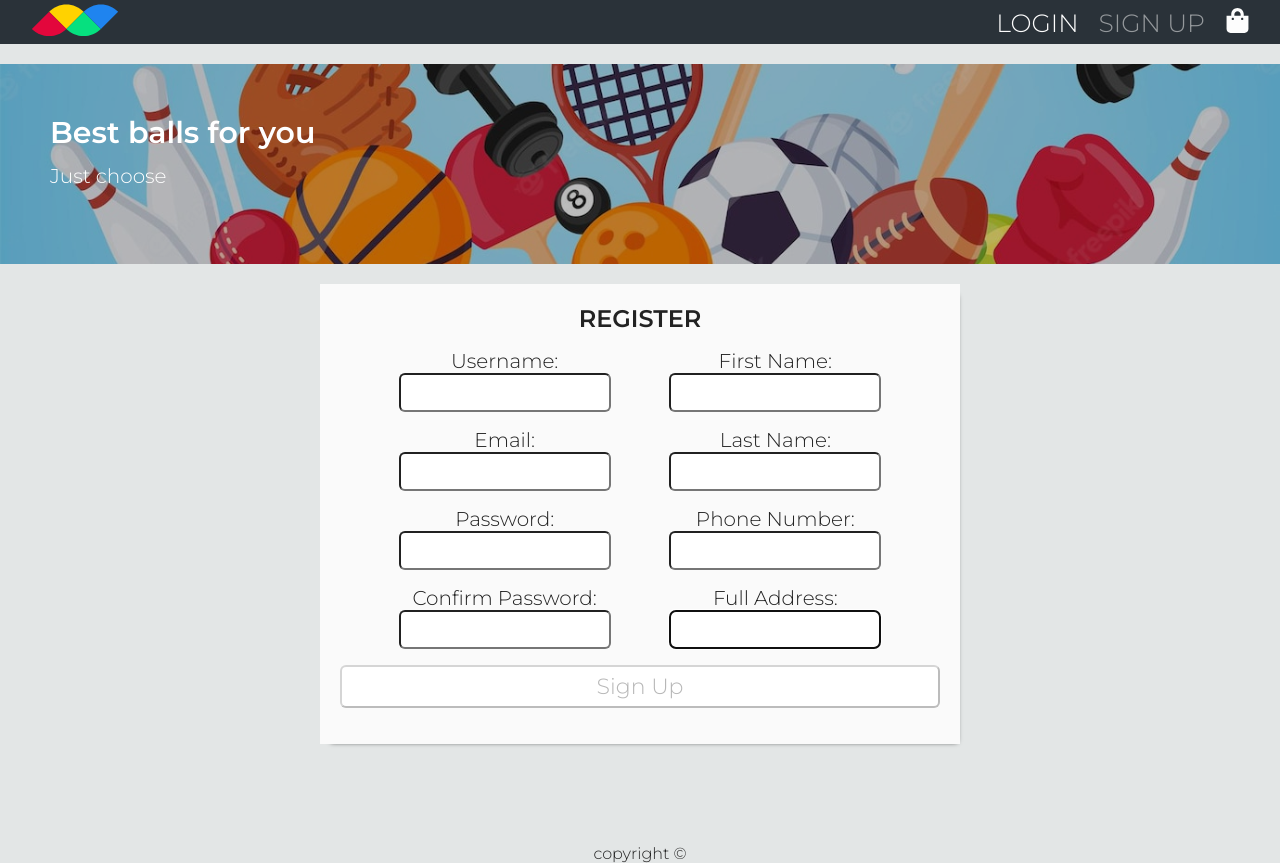
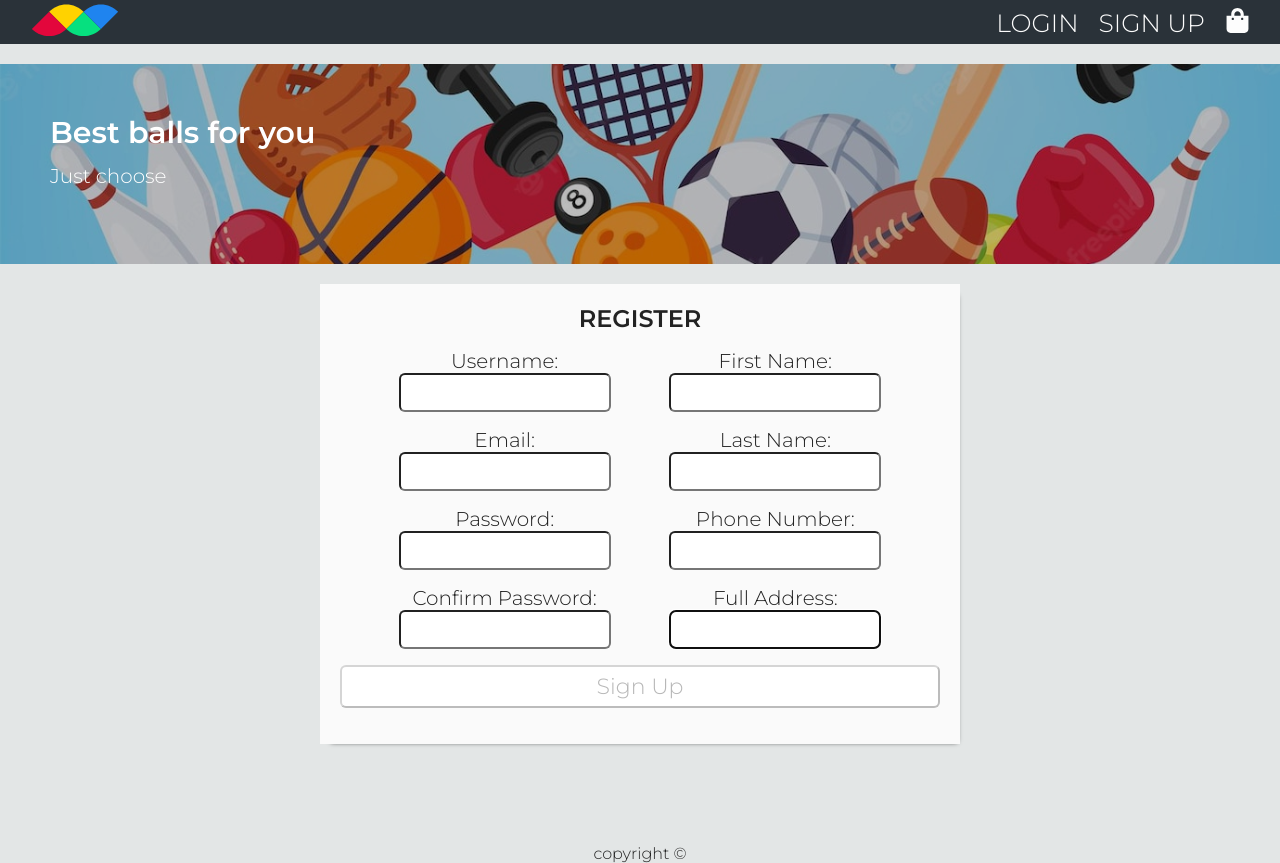
Before and after one commit to JeremyKomarov/commerce-project-FE, a React (Create React App) app: page /signup in a window 1280 px wide. Built offline with nearby package versions, Linux system fonts and the light colour scheme; no server answers.

Commit message:
fixed navbar
left to fixed the nav always show

```diff
--- a/src/components/navbar/Navbar.css
+++ b/src/components/navbar/Navbar.css
@@ -15,14 +15,12 @@
   margin-left: 30px;
 }
 
-li.active {
+.navbar li.active,
+.navbar li:hover  {
   opacity: 0.5;
+  cursor: pointer;
 }
 
-
-.navbar li:hover {
-  opacity: 0.5;
-}
 
 .nav-routes {
   padding-top: 8px;
@@ -33,24 +31,16 @@ li.active {
   margin-right: 30px;
 }
 
-.nav-routes li {
-  cursor: pointer;
-
-}
-
 .nav-routes li a
 {
   text-decoration: none;
   color: rgb(253, 253, 253);
 }
 
-.shop-cart-btn {
-  cursor: pointer;
-}
-
 .shop-cart-btn:hover,
 .shop-cart-btn.active{
   color: #dc3d3d;
+  opacity: 1 !important;
 }
 
 .nav-mobile{
@@ -82,49 +72,4 @@ li.active {
     .nav-routes.active {
       right: 0;
     }
-
-
-
-
-
-
-    /* .nav-container {
-      max-height: 60px;
-      width: 100%;
-      margin: 0 auto;
-      background-color: #2a3239;
-      display: flex;
-      justify-content: space-between;
-    }
-
-    .nav-routes {
-      display: flex;
-      font-size: 10px;
-      flex-direction: column;
-      align-items: center;
-      justify-content: flex-start;
-      position: fixed;
-      top: 45px;
-      right: -300px;
-      width: 100px;
-      background: #2a3239;
-      padding: 20px;
-      transition: 0.3s ease-in-out;
-      z-index: 9999;
-    }
-
-    .nav-mobile {
-      display: block;
-      margin: 20px 40px 0 0;
-    }
-
-    .nav-routes.active {
-      margin: 0 0px;
-      right: 0;
-    }
-
-    li.active {
-      background: brown;
-      width: 100px;
-    } */
-  }
+}
--- a/src/components/navbar/Navbar.js
+++ b/src/components/navbar/Navbar.js
@@ -7,23 +7,50 @@ import SignIn from './userLoginReg/SignIn';
 import CustomerContext from '../context/CustomerProvider';
 
 function Navbar() {
-
   const { customer, setCustomer } = useContext(CustomerContext)
 
+  const [activeIndex, setActiveIndex] = useState(null);
   const [cartOpen, setCartOpen] = useState(false)
   const [signInOpen, setSignInOpen] = useState(false)
-  const [clicked, setClicked] = useState(false)
+  const [mobileNavOpen, setMobileNavOpen] = useState(false)
 
-  const handleClick = () => {
-    setClicked(!clicked)
+  const handleMobileNav = () => {
+    setMobileNavOpen(!mobileNavOpen)
   }
 
-  const handleLogInBtn = () => {
+  const handleLogInBtn = (index) => {
+    handleIndex(index)
+    setCartOpen(false)
     setSignInOpen(!signInOpen)
   }
 
-  const handleLogOutBtn = () => {
+  const handleLogOutBtn = (index) => {
+    handleIndex(index)
+    setCartOpen(false)
+    setSignInOpen(false)
     setCustomer(``)
+  }
+
+  const handleSignUp = (index) => {
+    handleIndex(index)
+    setCartOpen(false)
+    setSignInOpen(false)
+  }
+
+  const handleCart = (index) => {
+    handleIndex(index)
+    setCartOpen(!cartOpen)
+    setSignInOpen(false)
+  }
+
+  const handleLogoBtn = (index) => {
+    handleIndex(index)
+    setCartOpen(false)
+    setSignInOpen(false)
+  }
+
+  const handleIndex = (index) => {
+    activeIndex === index ? setActiveIndex(null) : setActiveIndex(index);
   }
 
   useEffect(() => {
@@ -39,30 +66,31 @@ function Navbar() {
     <nav className='nav-container'>
 
         <ul className='navbar'>
-          <Link to="/" className="nav-logo">
+          <Link to="/" className="nav-logo" onClick={() => handleLogoBtn(null)}>
               <svg id="logo-16" width="90" height="40" viewBox="0 0 109 43" fill="none" xmlns="http://www.w3.org/2000/svg"> <path d="M64.9315 11.4284C62.1883 8.6852 58.9316 6.5091 55.3475 5.0245C51.7633 3.5399 47.9219 2.7758 44.0424 2.7758C40.1629 2.7758 36.3215 3.5399 32.7373 5.0245C29.1532 6.5091 25.8965 8.6852 23.1533 11.4284L44.0424 32.3174L64.9315 11.4284Z" className="ccompli1" fill="#FFD200"></path> <path d="M44.0686 32.3475C46.8118 35.0907 50.0684 37.2667 53.6526 38.7513C57.2367 40.2359 61.0782 41 64.9577 41C68.837 41 72.679 40.2359 76.263 38.7513C79.847 37.2667 83.104 35.0907 85.847 32.3475L64.9577 11.4584L44.0686 32.3475Z" className="ccompli2" fill="#06E07F"></path> <path d="M44.017 32.3429C41.2738 35.0861 38.0171 37.2621 34.433 38.7467C30.8488 40.2313 27.0074 40.9954 23.1279 40.9954C19.2484 40.9954 15.407 40.2313 11.8228 38.7467C8.2387 37.2621 4.982 35.0861 2.2388 32.3429L23.1279 11.4538L44.017 32.3429Z" className="ccustom" fill="#E3073C"></path> <path d="M64.9831 11.433C67.726 8.6898 70.983 6.5138 74.567 5.0292C78.151 3.5446 81.993 2.7805 85.872 2.7805C89.752 2.7805 93.593 3.5446 97.177 5.0292C100.761 6.5138 104.018 8.6898 106.761 11.433L85.872 32.3221L64.9831 11.433Z" className="ccustom" fill="#1F84EF"></path> </svg>
           </Link>
-          <div className={`nav-routes ${!clicked ? 'active' : ""}`}>
 
+          <div className={`nav-routes ${!mobileNavOpen ? 'active' : ""}`}>
             {!customer ?
-            <li className={`nav-login ${signInOpen && 'active'}`} onClick={handleLogInBtn}>
+              <li className={`nav-login ${activeIndex === 0 ? 'active' : ''}`} onClick={() =>handleLogInBtn(0)}>
                 Login
               </li>
               :
-            <li className={`nav-logout`} onClick={handleLogOutBtn}>
+              <li className={`nav-logout`} onClick={() => handleLogOutBtn(null)}>
                 Log Out
               </li>
             }
 
+            <li className={`nav-signup ${activeIndex === 1 ? 'active' : ''}`} onClick={() => handleSignUp(1)}>
+              <Link to="/signup">Sign Up</Link>
+            </li>
 
-            <CustomLink to="/signup">
-              Sign Up
-            </CustomLink>
-            <div>
-              <FaShoppingBag className={`shop-cart-btn ${cartOpen && 'active'}`} onClick={() => setCartOpen(!cartOpen)} />
+            <li className={`shop-cart-btn ${activeIndex === 2 ? 'active' : ''}`} onClick={() => handleCart(2)}>
+              <FaShoppingBag />
+            </li>
           </div>
-          </div>
-        <div className="nav-mobile" onClick={handleClick}>{clicked ? <FaTimes/> : <FaBars/>}</div>
+
+        <div className="nav-mobile" onClick={handleMobileNav}>{mobileNavOpen ? <FaTimes/> : <FaBars/>}</div>
       </ul>
         {signInOpen && <SignIn />}
         {cartOpen && <Cart />}
```
Lines whose indentation alone changed are shown as unchanged.
